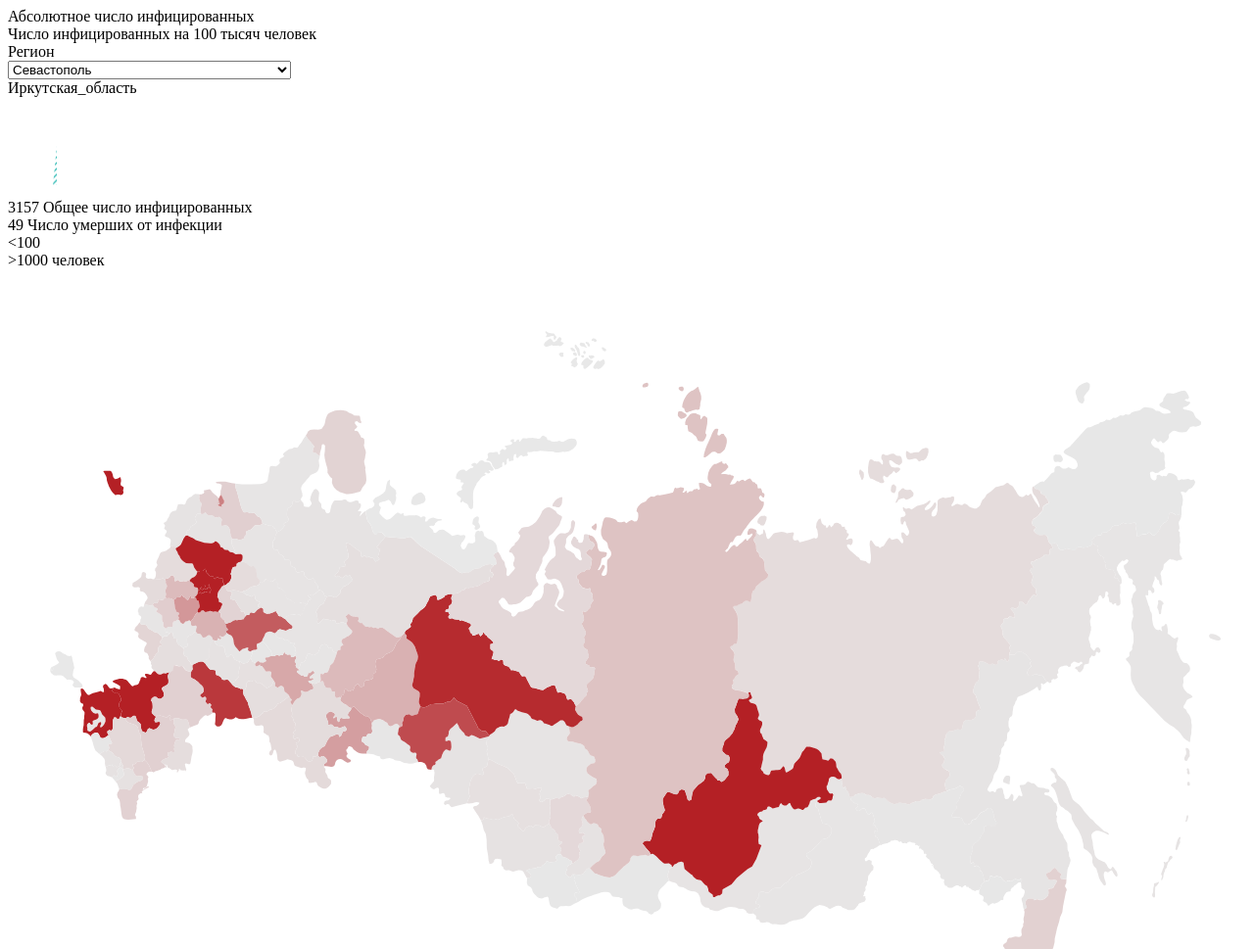
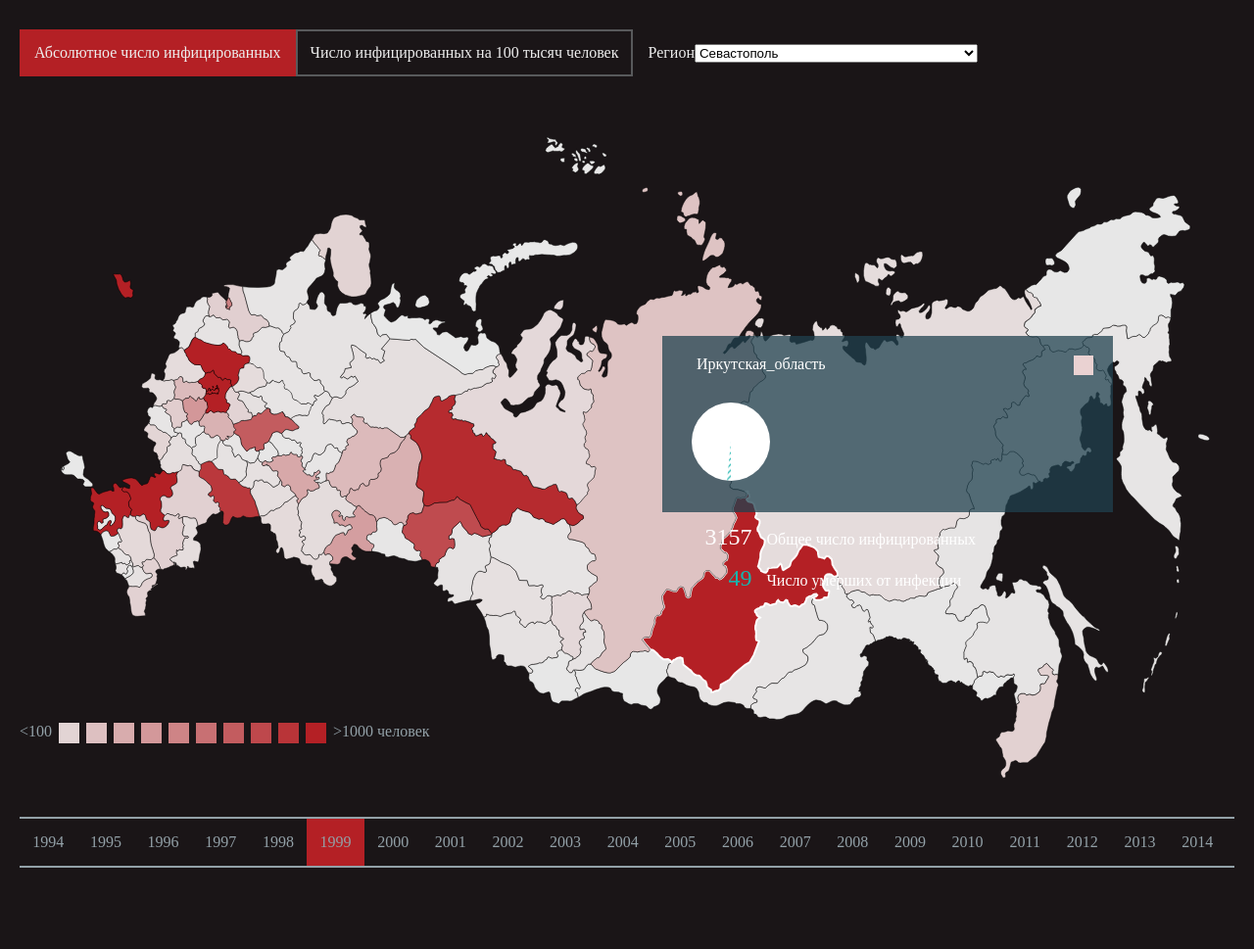
Before and after one commit to SeanSilke/Hiv-spread, a plain HTML site: page index.html in a window 1280 px wide. Shown: the top 969 px of the page at 98% size. After the commit the page ends 916 px from the top, so only its background shows below. Drawn offline with nearby package versions, Linux system fonts and the light colour scheme; the site is published under a folder, as on GitHub Pages, so addresses that start at the root find nothing; a web font is replaced by a local one.

Commit message:
fix path

```diff
--- a/index.html
+++ b/index.html
@@ -4,7 +4,7 @@
     <meta charset="utf-8">
     <title></title>
     <script   src="https://code.jquery.com/jquery-3.0.0.js"   integrity="sha256-jrPLZ+8vDxt2FnE1zvZXCkCcebI/C8Dt5xyaQBjxQIo="   crossorigin="anonymous"></script>
-    <link rel="stylesheet" href="/css/master.css" media="screen" title="no title" charset="utf-8">
+    <link rel="stylesheet" href="./css/master.css" media="screen" title="no title" charset="utf-8">
   </head>
   <body>
 
```
